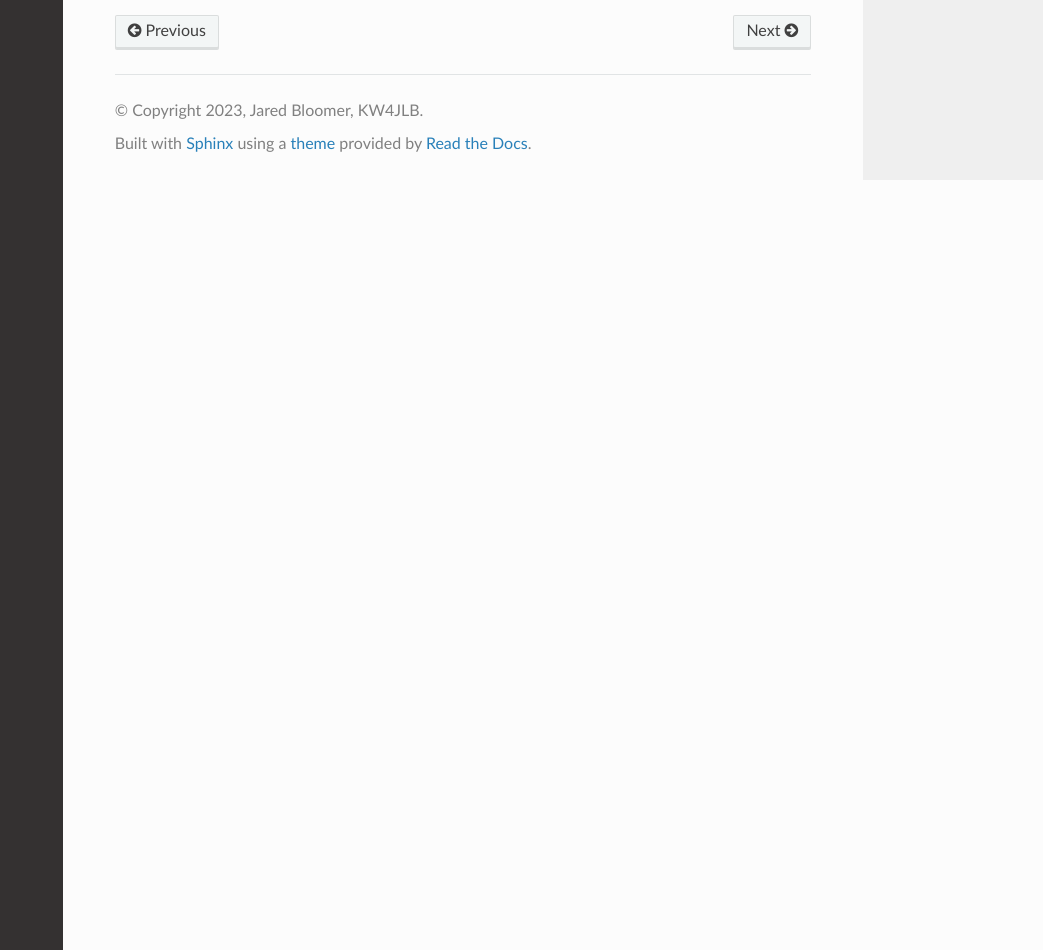
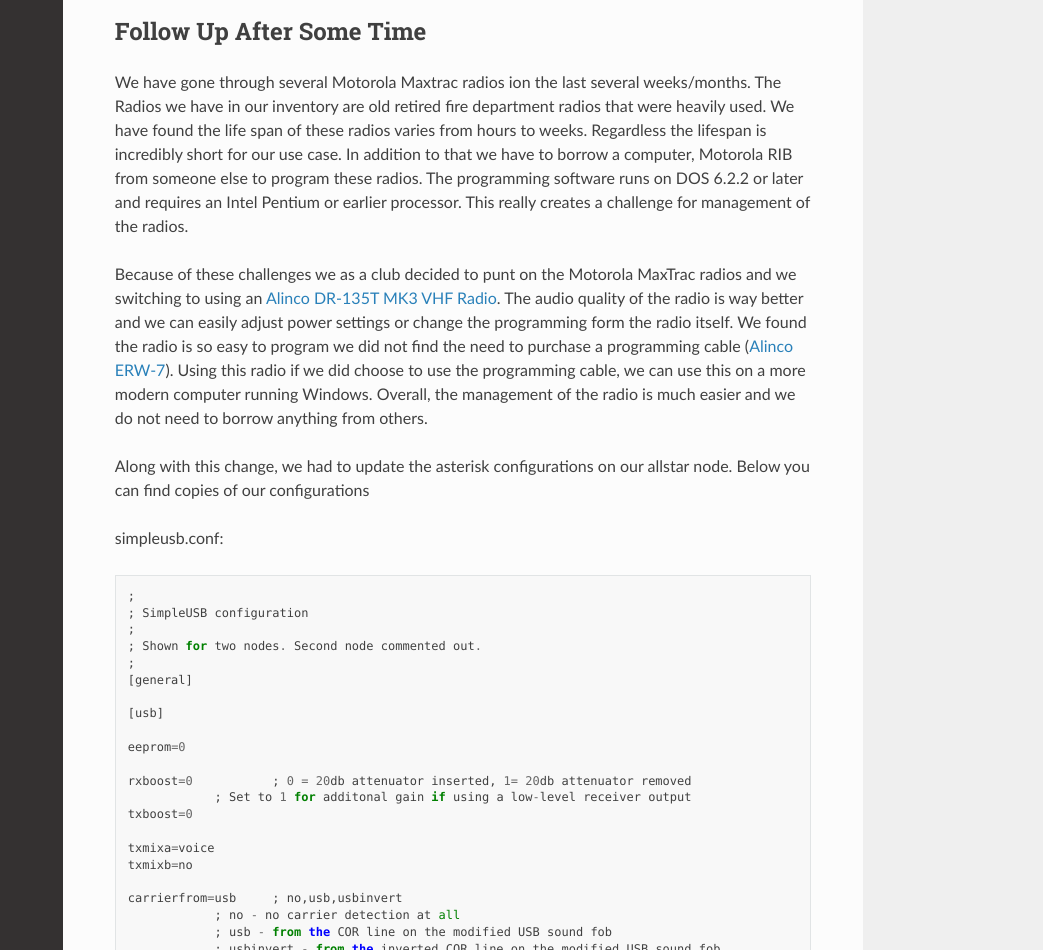
Before and after one commit to jared-bloomer/KW4JLB-Documentation, a Sphinx documentation site: the page built from docs/source/how_tos/allstarlinux/RIM-MaxTrac/index.rst, in a window 1280 px wide and 1400 px high, scrolled down 5576 px. Shown: the part 450-1400 px from the top of the window, without its empty margins (237-1280 px from the left). Built offline with Sphinx 7.4.7 and the Read the Docs theme 2.0.0, drawn with Linux system fonts in a browser that asks for light colours; some of the changed text lies outside the part shown.

Commit message:
Adding Alinco changes

```diff
--- a/docs/source/how_tos/allstarlinux/RIM-MaxTrac/index.rst
+++ b/docs/source/how_tos/allstarlinux/RIM-MaxTrac/index.rst
@@ -97,3 +97,77 @@
 .. image:: /_static/images/howtos/allstarlinux/rim-maxtrac/rpi.jpg
 
 The rest of the magic happens on the Raspberry Pi with the configuration of `Hamvoip <https://hamvoip.org/>`_ .
+
+Follow Up After Some Time
+-------------------------
+
+We have gone through several Motorola Maxtrac radios ion the last several weeks/months. The Radios we have in our inventory are old retired fire department radios that were heavily used. We have found the life span of these radios varies from hours to weeks. Regardless the lifespan is incredibly short for our use case. In addition to that we have to borrow a computer, Motorola RIB from someone else to program these radios. The programming software runs on DOS 6.2.2 or later and requires an Intel Pentium or earlier processor. This really creates a challenge for management of the radios.
+
+Because of these challenges we as a club decided to punt on the Motorola MaxTrac radios and we switching to using an `Alinco DR-135T MK3 VHF Radio <https://www.chattradio.com/ALINCO-DR-135TMK3-TRANSCEIVER-p430994212>`_. The audio quality of the radio is way better and we can easily adjust power settings or change the programming form the radio itself. We found the radio is so easy to program we did not find the need to purchase a programming cable (`Alinco ERW-7 <https://www.dxengineering.com/parts/alo-erw-7>`_). Using this radio if we did choose to use the programming cable, we can use this on a more modern computer running Windows. Overall, the management of the radio is much easier and we do not need to borrow anything from others.
+
+Along with this change, we had to update the asterisk configurations on our allstar node. Below you can find copies of our configurations
+
+simpleusb.conf::
+
+    ;
+    ; SimpleUSB configuration
+    ;
+    ; Shown for two nodes. Second node commented out.
+    ;
+    [general]
+
+    [usb]
+
+    eeprom=0
+
+    rxboost=0		; 0 = 20db attenuator inserted, 1= 20db attenuator removed
+                ; Set to 1 for additonal gain if using a low-level receiver output
+    txboost=0
+
+    txmixa=voice
+    txmixb=no
+
+    carrierfrom=usb 	; no,usb,usbinvert
+                ; no - no carrier detection at all
+                ; usb - from the COR line on the modified USB sound fob
+                ; usbinvert - from the inverted COR line on the modified USB sound fob
+
+    ctcssfrom=no  		; no,usb,usbinvert
+                ; no - CTCSS decoding, system will be carrier squelch
+                ; usb - CTCSS decoding using input from USB FOB
+                ; usbinvert - from the inverted CTCSS line on the modified USB sound fob
+
+    invertptt=0  		; Invert PTT 0 = ground to transmit, 1 = open to transmit
+                ; This is the collector lead of the 2n4401 on the modified
+                ; usb sound fob.
+                ; please refer to the howto for the procedure to do this.
+
+    ; Only uncomment following two lines if necessary for your installation
+
+    plfilter=yes		; enable PL filter
+
+    deemphasis=yes		; enable de-emphasis (input from discriminator)
+    preemphasis=no		; enable pre-emphasis (output to TX)
+
+    ;rxaudiodelay=0		; rx audio delay for squelch tail elimination. Valid values
+                            ; from 0-24 in 20ms increments. Typical values 5-10
+
+
+    dcsfilter = no
+    rxondelay = 0
+    rxaudiodelay = 0
+    queuesize = 8
+    tx_audio_level_method = 0
+
+simpleusb_tune_usb.conf::
+
+    [usb]
+    ; name=usb
+    ; devicenum=0
+    devstr=1-1.4:1.0
+    rxmixerset=400
+    txmixaset=430
+    txmixbset=799
+    txdsplvl=999
+
+After updating these configs we just needed to restart asterisk by running the command `astres.sh`.
```
